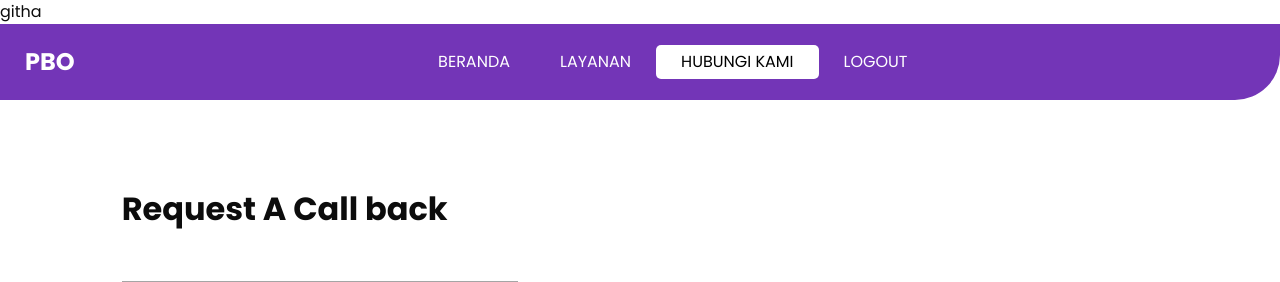
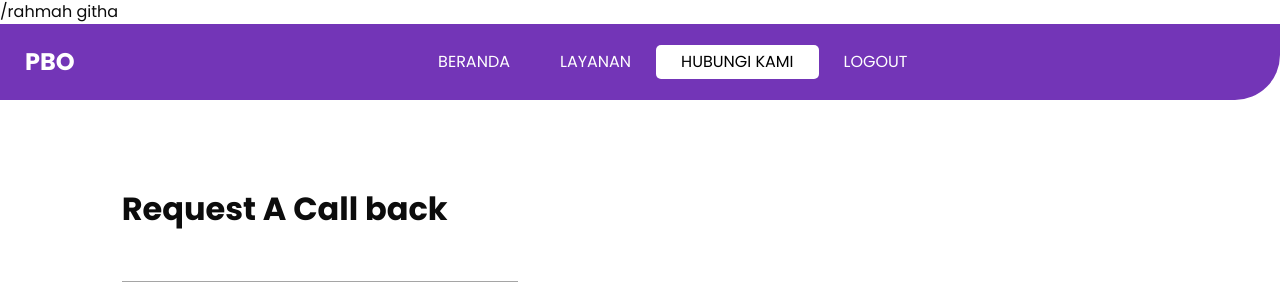
Before and after one commit to artientin/kelompokpbo, a PHP site: page /contact.php in a window 1280 px wide. Shown: the top 282 px of the page. Run offline with PHP 8.4, Linux system fonts and the light colour scheme; some libraries are stand-ins or nearby versions.

Commit message:
siti rahmah basri

```diff
--- a/view/contact.php
+++ b/view/contact.php
@@ -1,3 +1,4 @@
+/rahmah
 <?php
 include '../php/config.php';
 include '../php/kontak.php';
```
